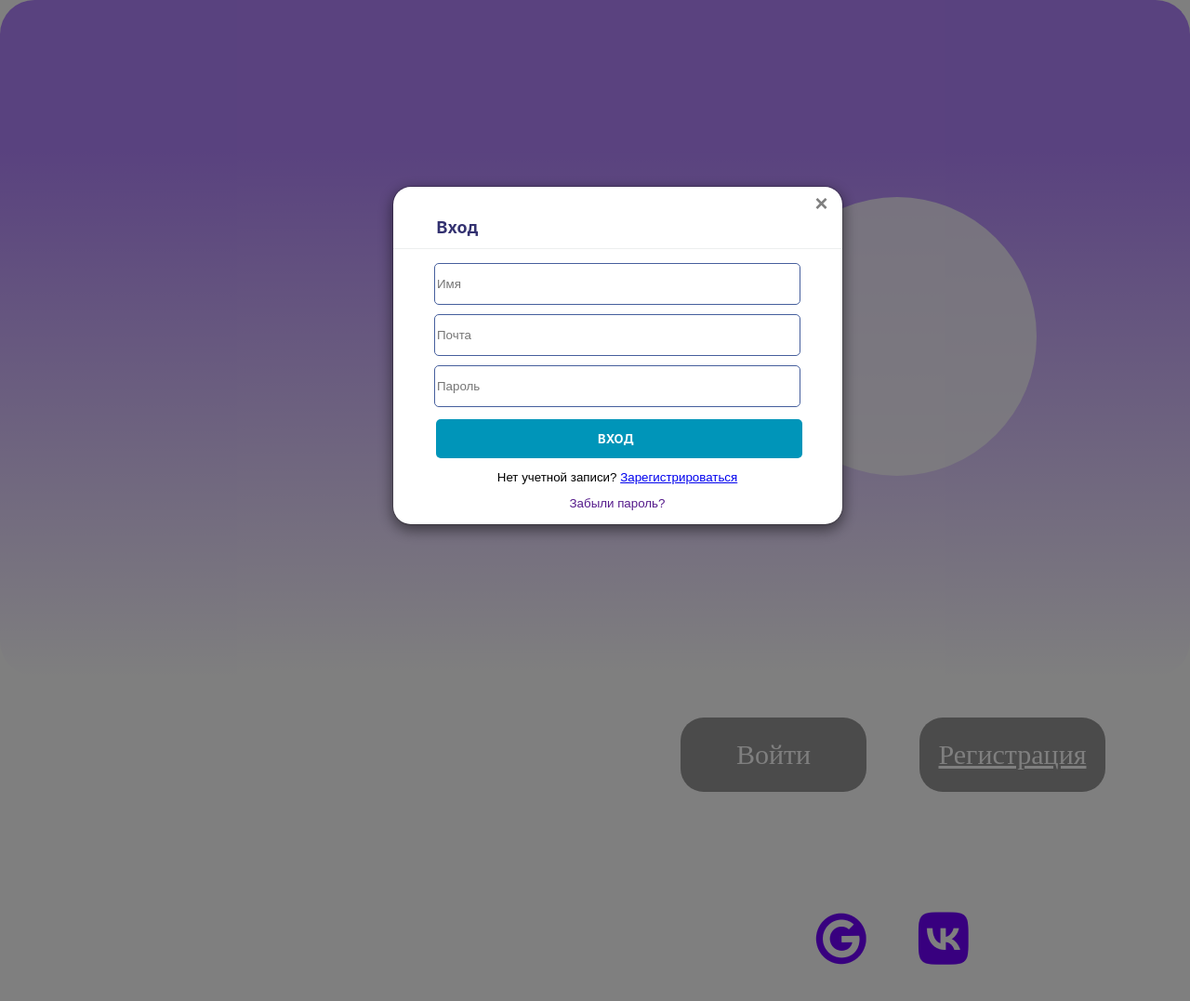
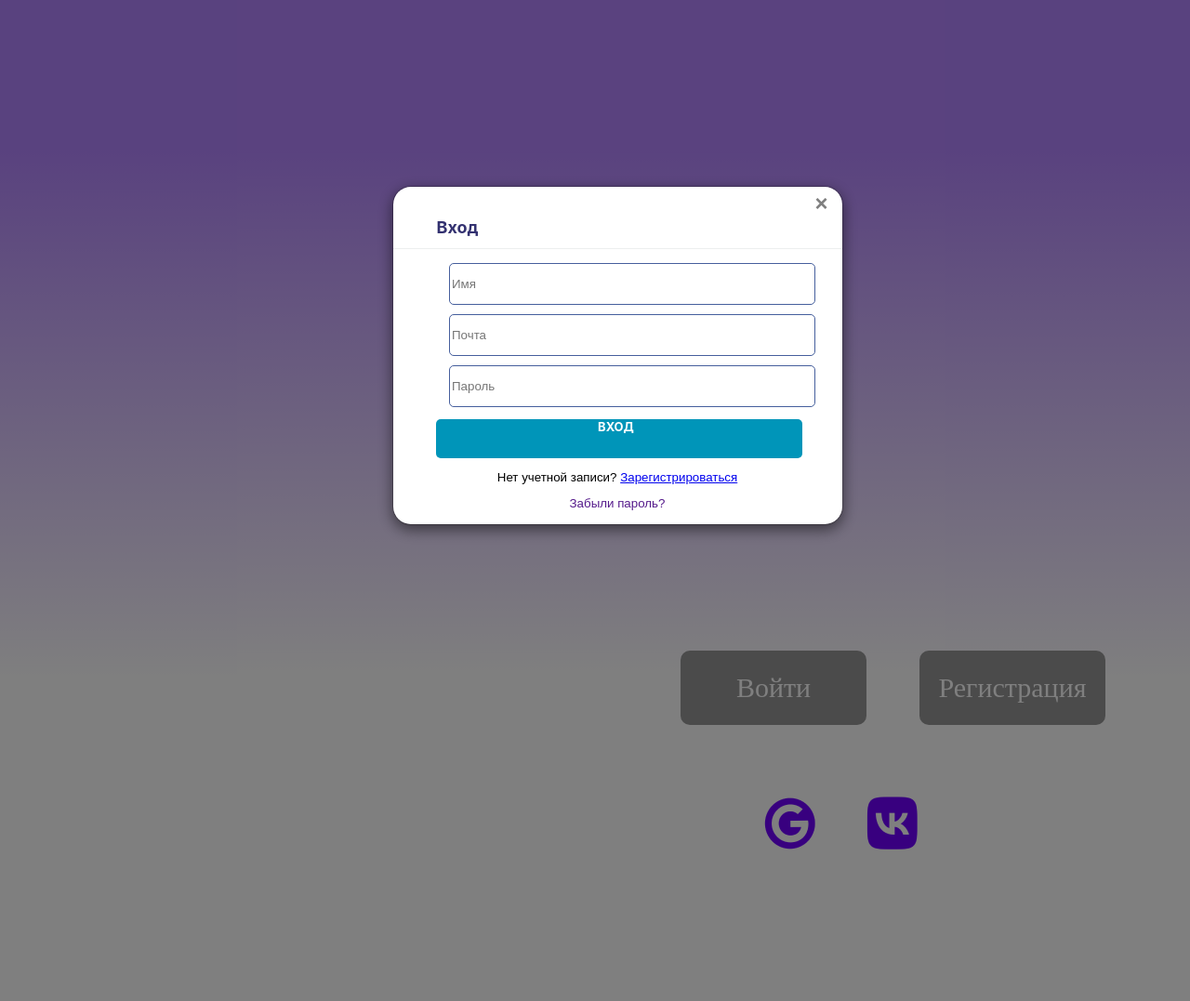
Before and after one commit to Yututo/kakaton, a PHP site: page /modalwindow.php in a window 1280 px wide, after a click on "Войти". Shown: the top 1077 px of the page at 93% size. Run offline with PHP 8.4, Linux system fonts and the light colour scheme.

Commit message:
Add files via upload

```diff
--- a/first.css
+++ b/first.css
@@ -262,6 +262,7 @@
     overflow: auto;
 }
 .input1 {
+    margin-left: 32px;
     width: 388px;
     height: 41px;
     flex-shrink: 0;
@@ -270,6 +271,7 @@
     background: #FFF;
 }
 .input2 {
+    margin-left: 32px;
   margin-top: 10px;
   width: 388px;
   height: 41px;
@@ -279,6 +281,7 @@
   background: #FFF;
 }
 .input3 {
+    margin-left: 32px;
   margin-top: 10px;
   width: 388px;
   height: 41px;
@@ -299,7 +303,7 @@
 .text3 {
   display: flex;
   width: 388px;
-  height: 41.571px;
+  height: 16px;
   flex-direction: column;
   justify-content: center;
   flex-shrink: 0;
@@ -313,12 +317,10 @@
 }
 
 .container {
-	height: 1080px;
+	height: 800px;
 }
 .header {
 	height: 727px;
-	flex-shrink: 0;
-	border-radius: 37px;
 	background: linear-gradient(180deg, #B485FF 22.14%, rgba(180, 133, 255, 0.00) 100%);
 }
 .avatar {
@@ -327,18 +329,16 @@
 	left: 815px;
 	width: 300px;
 	height: 300px;
-	flex-shrink: 0;
 	border-radius: 300px;
-	background: rgba(255, 255, 255, 0.78);
 }
 .btn1 {
 	position: absolute;
-	top: 772px;
+	top: 700px;
 	left: 732px;
 	width: 200px;
 	height: 80px;
 	flex-shrink: 0;
-	border-radius: 25px;
+	border-radius: 10px;
 	background: #979797;
 	border: none;
 }
@@ -359,17 +359,18 @@
 }
 .btn2 {
 	position: absolute;
-	top: 772px;
+	top: 700px;
 	left: 989px;
 	width: 200px;
 	height: 80px;
 	flex-shrink: 0;
-	border-radius: 25px;
+	border-radius: 10px;
 	background: #979797;
 	border: none;
 	text-decoration: none;
 }
 .text2 {
+    text-decoration: none;
 	width: 190px;
 	height: 80px;
 	flex-direction: column;
@@ -385,8 +386,8 @@
 }
 .btn3 {
 	position: absolute;
-	top: 964px;
-	left: 855px;
+	top: 840px;
+	left: 800px;
 	width: 100px;
 	height: 100px;
 	flex-shrink: 0;
@@ -396,8 +397,8 @@
 }
 .btn4 {
 	position: absolute;
-	top: 964px;
-	left: 965px;
+	top: 840px;
+	left: 910px;
 	width: 100px;
 	height: 100px;
 	flex-shrink: 0;
```
Also changed, not shown: other parts of first.css (+30 -0 lines), index.php (+17 -13 lines), lk.css (added, +36 -0 lines), lk.php (added, +23 -0 lines), mainmenu.php (+5 -14 lines), second.css (+4 -4 lines), avatarlk.png (added), mainlogo.png (added), tg.png (added). Lines whose indentation alone changed are shown as unchanged.
